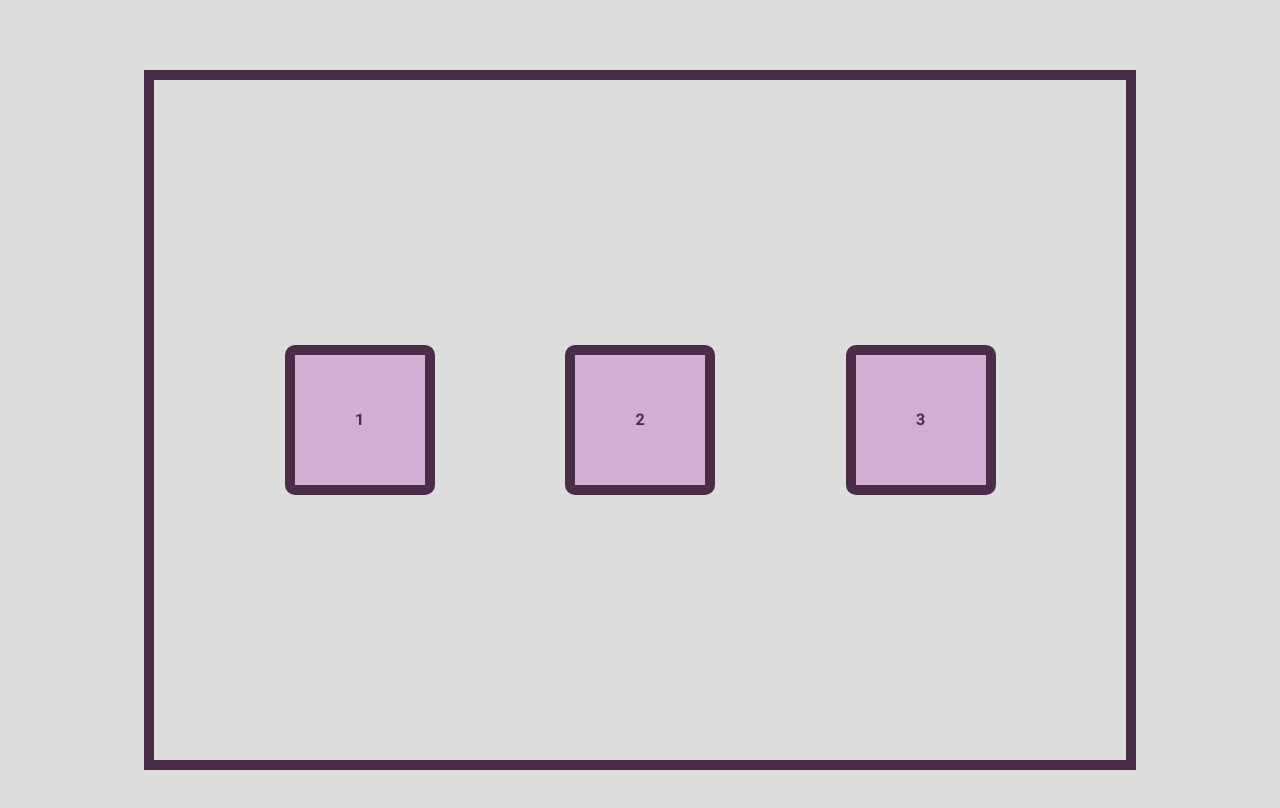
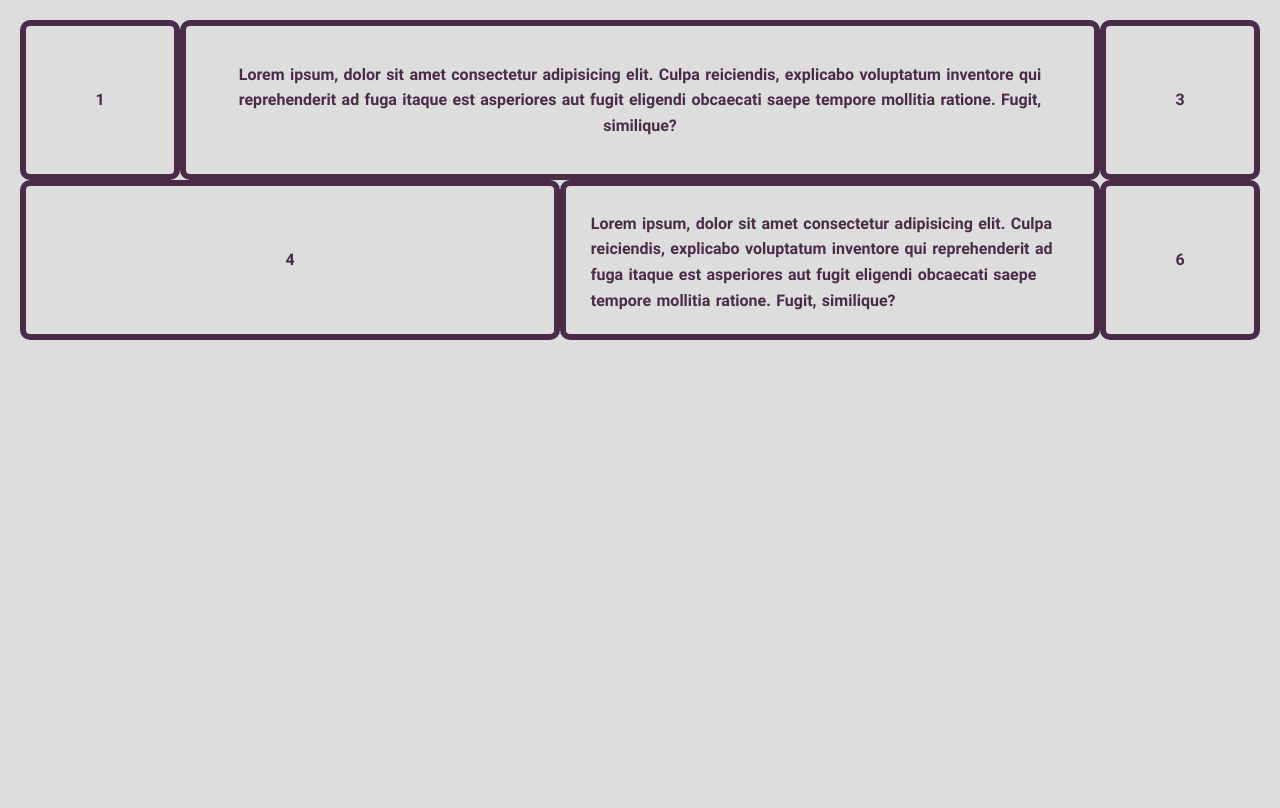
Before and after one commit to TimothyRedPanda/Flex_Box, a plain HTML site: page index.html in a window 1280 px wide. Drawn offline with Linux system fonts and the light colour scheme.

Commit message:
Final Flexbox Practice -condensed

```diff
--- a/index.html
+++ b/index.html
@@ -9,8 +9,14 @@
 <body>
     <div class="contents">
        <div class="Boxs Box-1">1</div>
-       <div class="Boxs Box-2">2</div>
+       <div class="Boxs Box-2">Lorem ipsum, dolor sit amet consectetur adipisicing elit. Culpa reiciendis, explicabo voluptatum inventore qui reprehenderit ad fuga itaque est asperiores aut fugit eligendi obcaecati saepe tempore mollitia ratione. Fugit, similique?</div>
        <div class="Boxs Box-3">3</div>
     </div>
+
+    <div class="contents">
+        <div class="Boxs Box-4">4</div>
+        <div class="Boxs Box-5">Lorem ipsum, dolor sit amet consectetur adipisicing elit. Culpa reiciendis, explicabo voluptatum inventore qui reprehenderit ad fuga itaque est asperiores aut fugit eligendi obcaecati saepe tempore mollitia ratione. Fugit, similique?</div>
+        <div class="Boxs Box-6">6</div>
+     </div>
 </body>
 </html>
--- a/style.css
+++ b/style.css
@@ -23,7 +23,6 @@ body{
     font-family: 'Roboto-Bold';
     color: var(--clr-primary);
     background-color: var(--clr-bg);
-    display: flex;
     justify-content: center;
     align-items: center;
     height: 100vh;
@@ -31,52 +30,40 @@ body{
 }
 
 .contents {
-    width: 80%;
-    height: 700px;
+    display: flex;
+    flex-flow: row wrap;
+    justify-content: space-between;
+    align-items: center;
     margin: 0 auto;
-    border: 10px solid var(--clr-primary);
+    /* border: 10px solid var(--clr-primary); */
     align-items: center;
 }
 
 .Boxs {
-    width: 150px;
-    height: 150px;
-    background-color: var(--clr-body);
-    padding: 1em;
-    font-weight: 700;
-    border: 10px solid var(--clr-primary);
-    border-radius: 10px;
-}
-    /* base styles end */
-
-.contents {
     display: flex;
-    flex-direction: row;
-    justify-content: space-evenly;
-    /* align-items: flex-start; */
-    /* flex-wrap: wrap; */
-    /* align-content: flex-start; */
-    /* gap: 1em; */
-}
-
-.Box-1 {
-    display: flex;
+    flex-flow: row wrap;
+    overflow: auto;
     align-items: center;
     justify-content: center;
-    /* flex-grow: 0; */
-    /* flex-shrink: 0; */
-    /* flex-basis: 300; */
-    /* flex: 1; */
+    min-width: 6rem;
+    min-height: 6rem;
+    width: 10rem;
+    height: 10rem;
+    /* background-color: var(--clr-body); */
+    padding: 2%;
+    font-weight: 700;
+    border: 6px solid var(--clr-primary);
+    border-radius: 10px;
 }
 
 .Box-2 {
-    display: flex;
+    flex: 1;
     align-items: center;
     justify-content: center;
+    text-align: center;
+    flex-flow: row wrap;
 }
 
-.Box-3 {
-    display: flex;
-    align-items: center;
-    justify-content: center;
+.Box-4, .Box-5{
+    flex: 1;
 }
```
